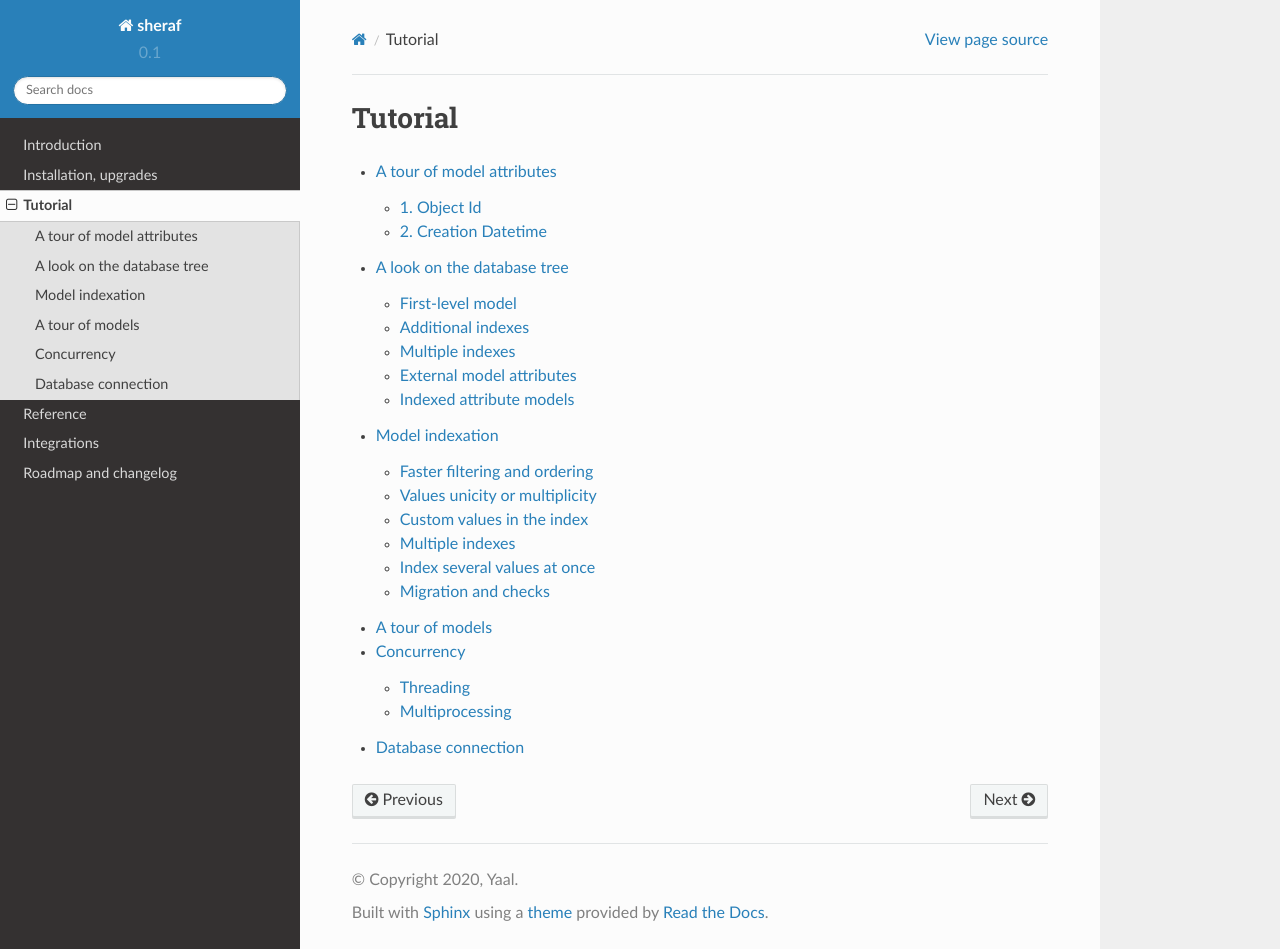
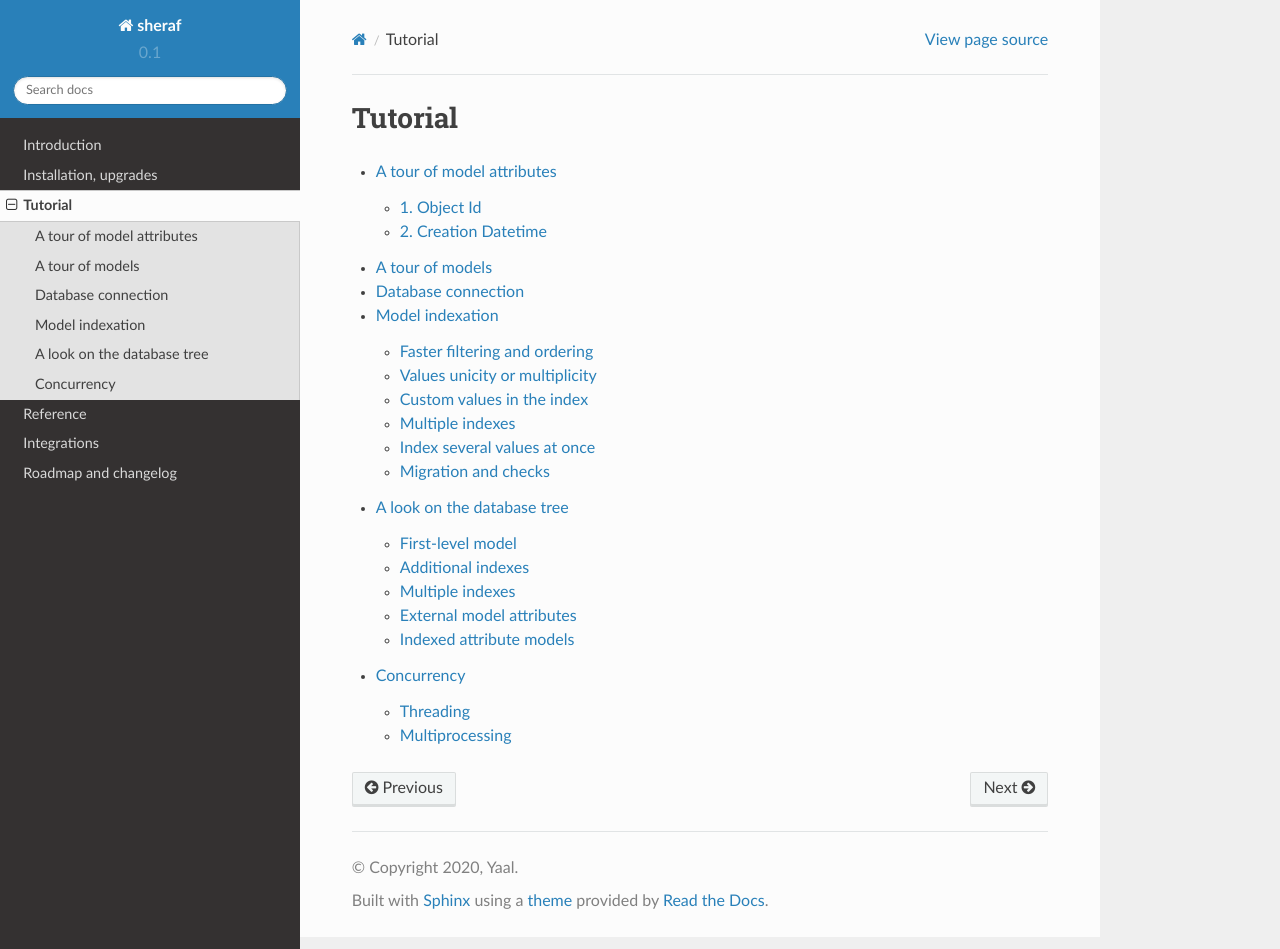
Before and after one commit to yaal-coop/sheraf, a Sphinx documentation site: the page built from doc/source/tutorial/index.rst, in a window 1280 px wide and 949 px high. Built offline with Sphinx 7.4.7 and the Read the Docs theme 2.0.0, drawn with Linux system fonts in a browser that asks for light colours; part of the change alters nothing that is shown.

```diff
--- a/doc/source/tutorial/index.rst
+++ b/doc/source/tutorial/index.rst
@@ -6,4 +6,9 @@ Tutorial
     :glob:
     :maxdepth: 2
 
-    **
+    attributes
+    models
+    zconfig
+    indexation
+    databasetree
+    parallelism
```
